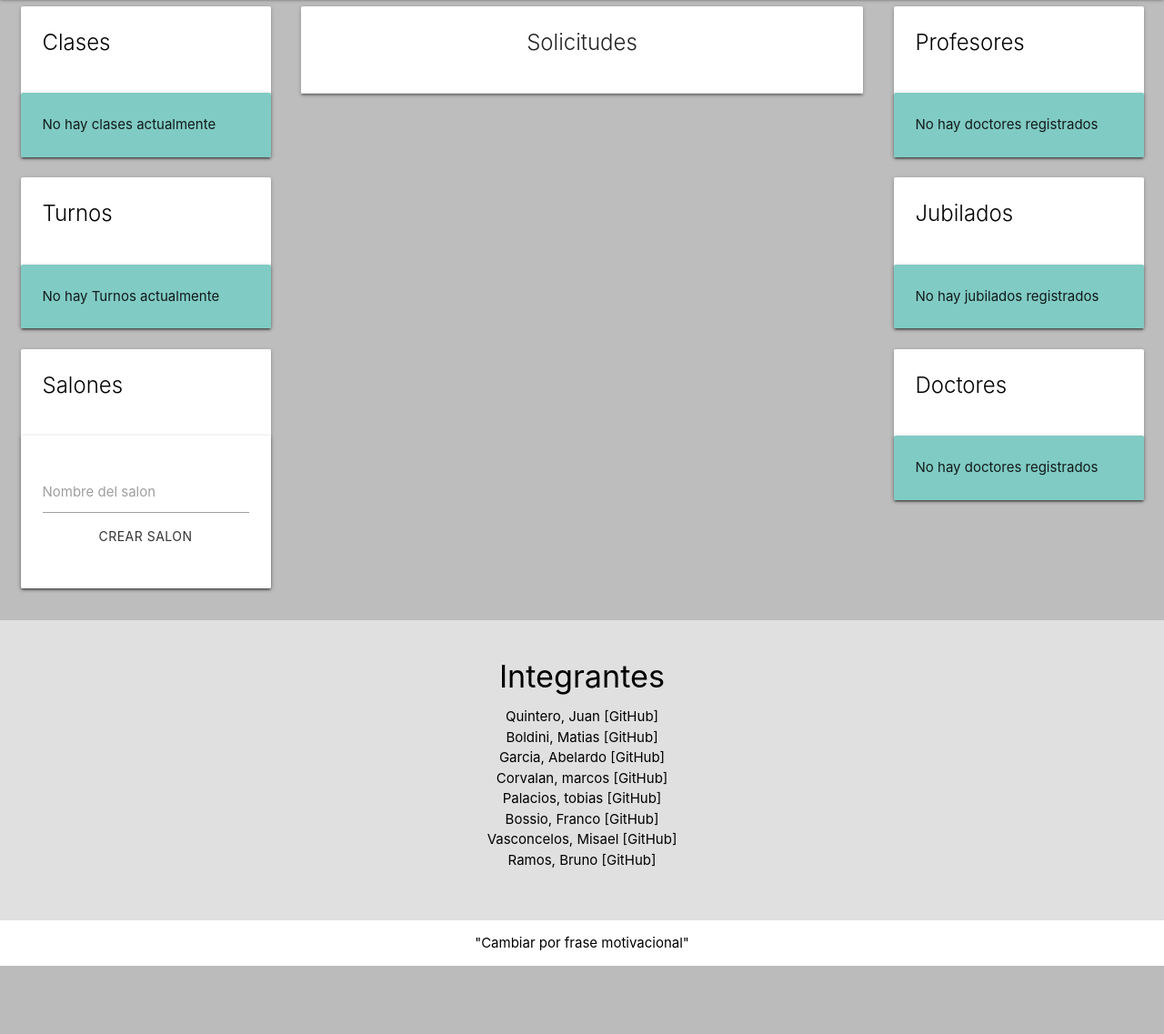
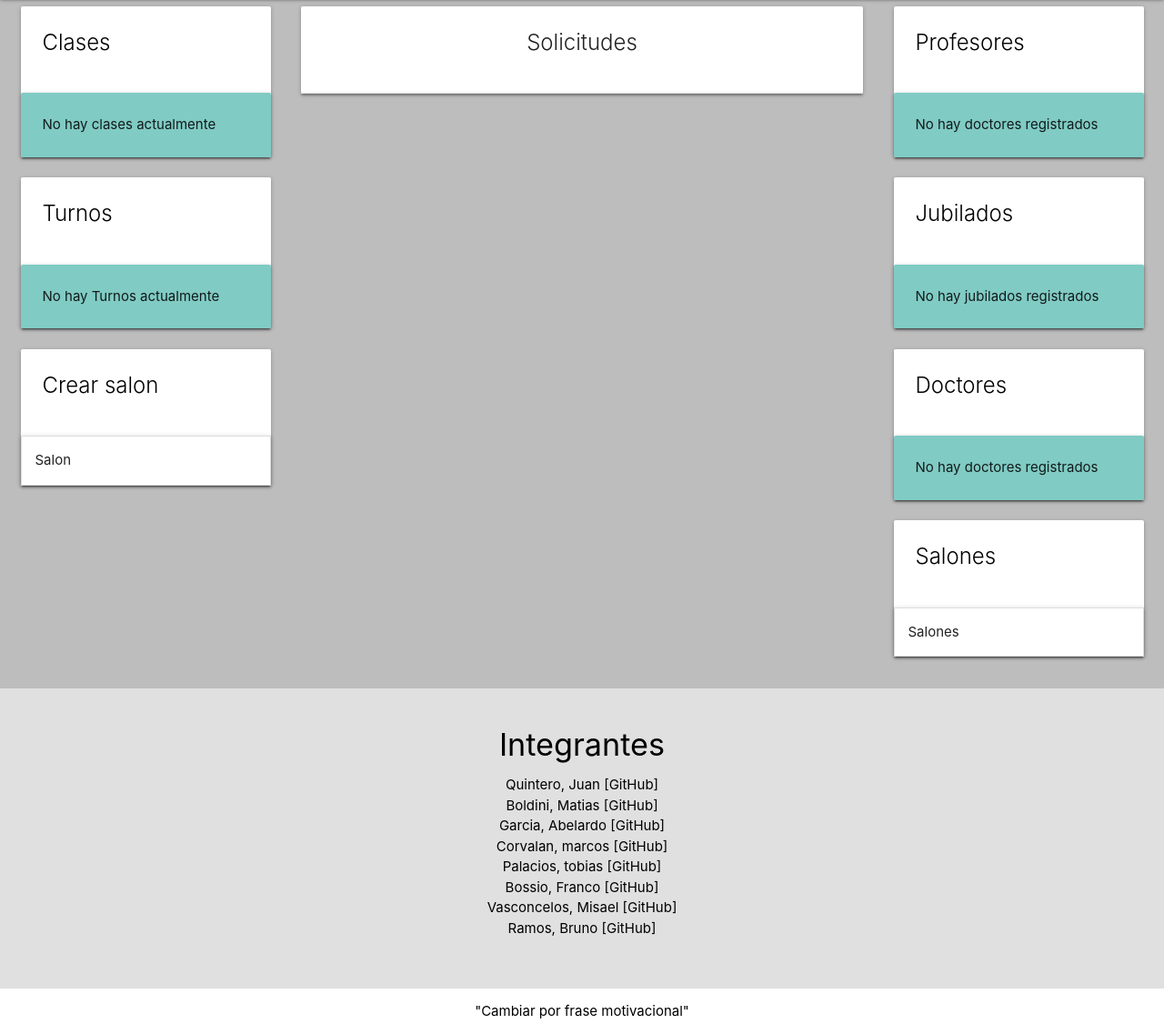
Before and after one commit to MatiasBoldini/FAT2018, a Django app: template main/templates/profile_for_admin.html in a window 1280 px wide. Shown: the part 65-1202 px from the top of the page at 91% size. Before the commit the page ends 1127 px from the top, so only its background shows below. Run offline with Django 3.2, Linux system fonts and the light colour scheme; the template is opened without the code that fills it, so the values that code supplies are empty.

Commit message:
HTML Admin -  Crear, ver y eliminar salones

```diff
--- a/main/templates/profile_for_admin.html
+++ b/main/templates/profile_for_admin.html
@@ -131,17 +131,18 @@
 		<div class="col s12">
 			<div class="card">
 				<div class="card-content white-text">
-					<span class="card-title black-text">Salones</span>
+					<span class="card-title black-text">Crear salon</span>
 				</div>
-				<div class="card-panel">
-					<div class="input-field">
-						<input type="text"></input>
-						<label>Nombre del salon</label>
-						<center>
-							<button class="btn btn-flat waves-effect waves-grey">Crear salon</button>
-						</center>
-					</div>
-				</div>
+				<ul class="collapsible">
+					<li>
+						<div class="collapsible-header">Salon</div>
+						<div class="collapsible-body">
+							<input placeholder="Nombre del salon" type="text" class="validate"></input>
+							<input placeholder="Capacidad" type="number" class="validate" min="1" max="50"></input>
+							<center><button class="btn btn-flat waves-effect waves-grey">Crear</button></center>
+						</div>
+					</li>
+				</ul>
 			</div>
 		</div>
 	</div>
@@ -473,6 +474,36 @@
 				{% endif %}
 			</div>
 		</div>
+		<div class="col s12">
+			<div class="card">
+				<div class="card-content white-text">
+					<span class="card-title black-text">Salones</span>
+				</div>
+				<ul class="collapsible">
+					<li>
+						<div class="collapsible-header">Salones</div>
+						<div class="collapsible-body">
+							<table>
+								<thead>
+									<tr>
+										<th>Nombre</th>
+										<th>Capacidad</th>
+										<th>Eliminar</th>
+									</tr>
+								</thead>
+								<tbody>
+									<tr>
+										<td></td>
+										<td></td>
+										<td><button class="btn btn-flat red-text"><i class="material-icons">clear</i></button></td>
+									</tr>
+								</tbody>
+							</table>
+						</div>
+					</li>
+				</ul>
+			</div>
+		</div>
 	</div>
 </div>
 {% endblock body %}
```
